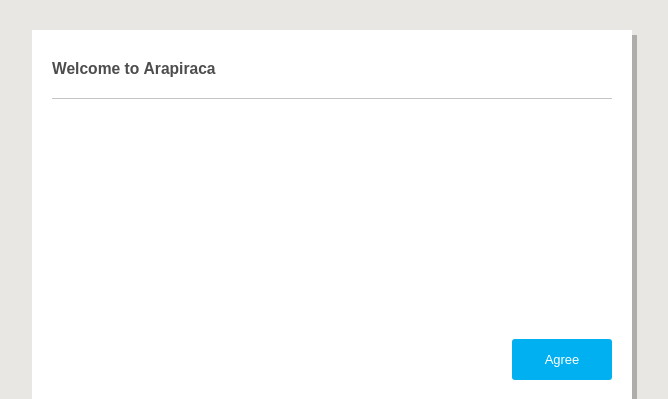
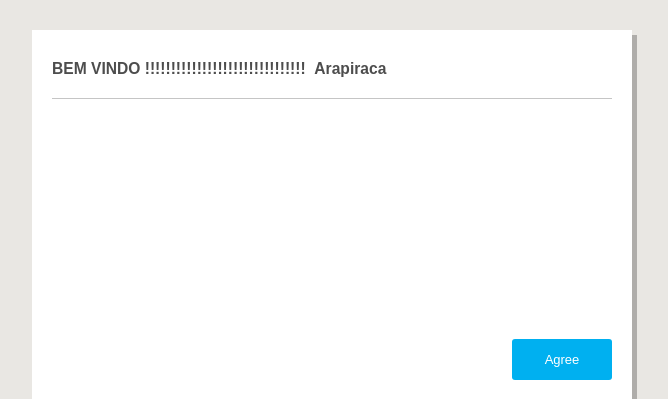
Before and after one commit to jamsavio/teste_captive, a plain HTML site: page index.html in a window 1280 px wide. Shown: the top 399 px of the page, without its empty margins (308-976 px from the left). Drawn offline with Linux system fonts and the light colour scheme.

Commit message:
Update index.html

```diff
--- a/index.html
+++ b/index.html
@@ -742,7 +742,7 @@ window.NEBULA = nebula;
 <div id="id_wrapper">
     <div class="header">
         <div class="well-come-box clear-fix">
-            <div id="well-come" class="padding-left-0"><span>Welcome to&nbsp;<b>Arapiraca</b></span></div>
+            <div id="well-come" class="padding-left-0"><span>BEM VINDO !!!!!!!!!!!!!!!!!!!!!!!!!!!!!!! &nbsp;<b>Arapiraca</b></span></div>
         </div>
     </div>
     <div class="hr"></div>
```
